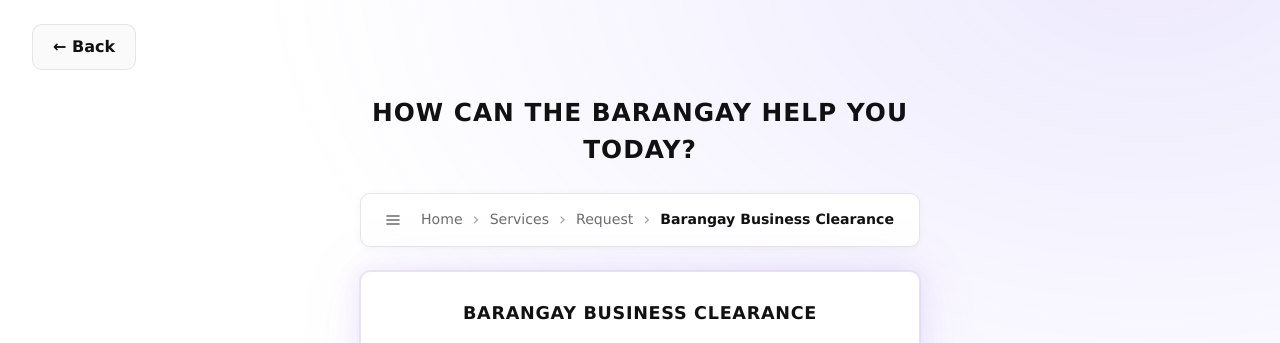
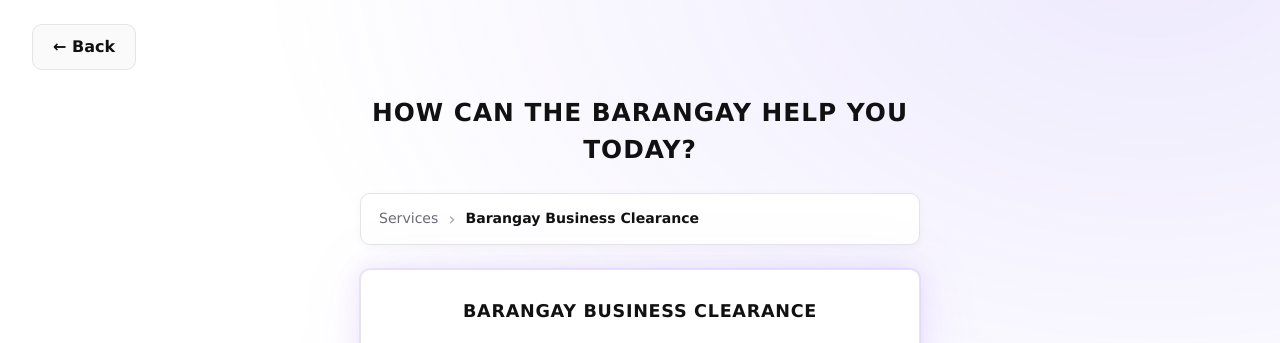
Before and after one commit to jbinalingbing-del/barangaygo, a PHP site: page /request_business.php in a window 1280 px wide. Shown: the part 52-395 px from the top of the page. Run offline with PHP 8.4, Linux system fonts and the light colour scheme; the visitor is signed in with stand-in values (Sample User, id 1); data that the repository does not hold is empty.

Commit message:
Remove Home breadcrumb item, start breadcrumb from Services

```diff
--- a/service_tabs.php
+++ b/service_tabs.php
@@ -19,28 +19,9 @@ $current_service_name = $service_names[$active_service] ?? 'Document Request';
 <!-- Modern Breadcrumbs Bar -->
 <nav class="breadcrumb-bar" aria-label="Breadcrumb">
     <div class="breadcrumb-container">
-        <!-- Home / Menu Icon -->
-        <a href="dashboard.php" class="breadcrumb-icon" title="Dashboard">
-            <svg width="16" height="16" viewBox="0 0 24 24" fill="none" stroke="currentColor" stroke-width="2.5" stroke-linecap="round" stroke-linejoin="round">
-                <line x1="3" y1="12" x2="21" y2="12"></line>
-                <line x1="3" y1="6" x2="21" y2="6"></line>
-                <line x1="3" y1="18" x2="21" y2="18"></line>
-            </svg>
-        </a>
-
-        <ol class="breadcrumb-list">
-            <li class="breadcrumb-item">
-                <a href="dashboard.php">Home</a>
-            </li>
-            <li class="breadcrumb-separator" aria-hidden="true">&rsaquo;</li>
-
+                <ol class="breadcrumb-list">
             <li class="breadcrumb-item">
                 <a href="services.php">Services</a>
-            </li>
-            <li class="breadcrumb-separator" aria-hidden="true">&rsaquo;</li>
-
-            <li class="breadcrumb-item">
-                <span class="breadcrumb-muted">Request</span>
             </li>
             <li class="breadcrumb-separator" aria-hidden="true">&rsaquo;</li>
 
```
